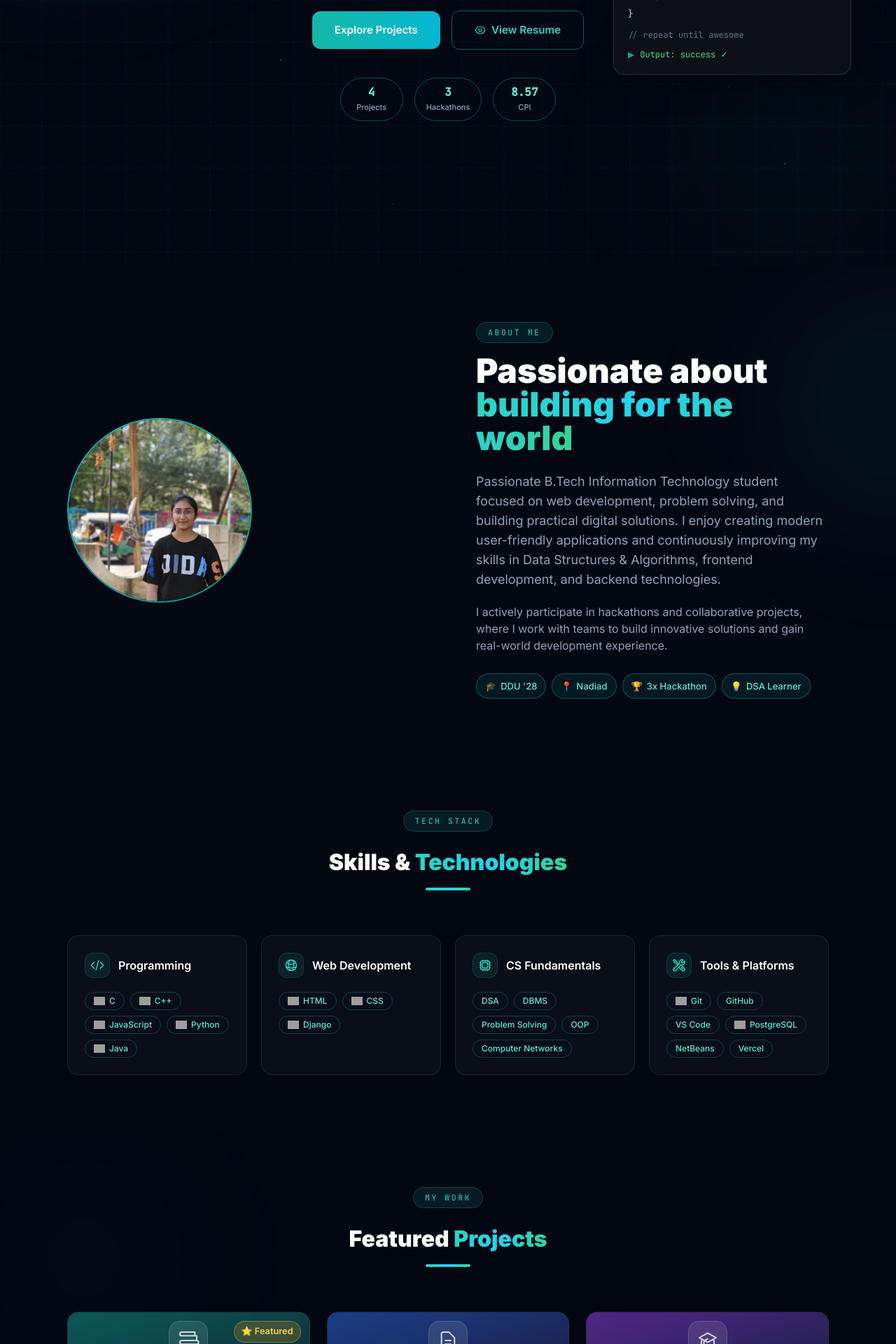
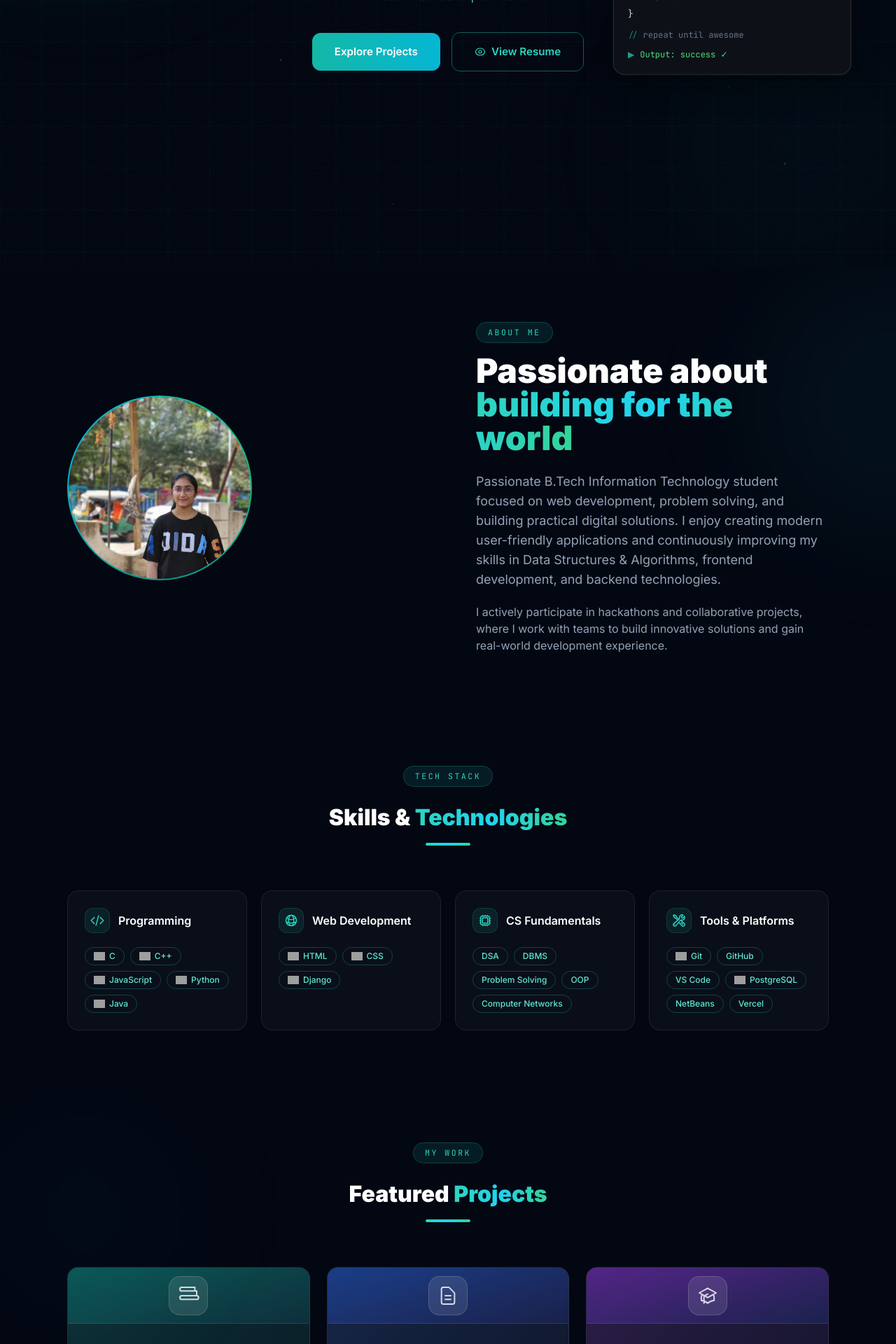
Before and after one commit to KRISHTI2503/my-portfolio, a React (Vite) app: page / in a window 1280 px wide. Shown: the part 420-2340 px from the top of the page at 70% size. Built offline with nearby package versions, Linux system fonts and the light colour scheme; grey boxes are pictures that could not be loaded.

Commit message:
fix: remove badges, stat counters, featured badge, availability text

```diff
--- a/src/components/About.jsx
+++ b/src/components/About.jsx
@@ -1,11 +1,5 @@
 import useReveal from '../hooks/useReveal'
 
-const badges = [
-  { emoji: '🎓', text: 'DDU \'28' },
-  { emoji: '📍', text: 'Nadiad' },
-  { emoji: '🏆', text: '3x Hackathon' },
-  { emoji: '💡', text: 'DSA Learner' },
-]
 
 export default function About() {
   const ref = useReveal()
@@ -59,23 +53,9 @@ export default function About() {
             Passionate B.Tech Information Technology student focused on web development, problem solving, and building practical digital solutions. I enjoy creating modern user-friendly applications and continuously improving my skills in Data Structures &amp; Algorithms, frontend development, and backend technologies.
           </p>
 
-          <p className="reveal reveal-delay-3 text-slate-400 leading-relaxed text-sm sm:text-base mb-7">
+          <p className="reveal reveal-delay-3 text-slate-400 leading-relaxed text-sm sm:text-base">
             I actively participate in hackathons and collaborative projects, where I work with teams to build innovative solutions and gain real-world development experience.
           </p>
-
-          {/* Badge chips */}
-          <div className="reveal reveal-delay-3 flex flex-wrap gap-2">
-            {badges.map(badge => (
-              <span
-                key={badge.text}
-                className="inline-flex items-center gap-1.5 px-3 py-1.5 rounded-full border border-teal-500/40 bg-teal-500/10 text-teal-300 hover:border-teal-400/70 hover:bg-teal-500/20 transition-all duration-200 cursor-default"
-                style={{ fontSize: '13px' }}
-              >
-                <span>{badge.emoji}</span>
-                <span className="font-medium">{badge.text}</span>
-              </span>
-            ))}
-          </div>
         </div>
       </div>
     </section>
--- a/src/components/Hero.jsx
+++ b/src/components/Hero.jsx
@@ -230,12 +230,7 @@ export default function Hero() {
           </button>
         </div>
 
-        {/* Stat counter pills */}
-        <div className="flex flex-wrap justify-center gap-3 sm:gap-4">
-          <StatCounter target={4} label="Projects" />
-          <StatCounter target={3} label="Hackathons" />
-          <StatCounter target={8.57} label="CPI" />
-        </div>
+
       </div>
 
       {resumeOpen && <ResumeModal onClose={() => setResumeOpen(false)} />}
--- a/src/components/Projects.jsx
+++ b/src/components/Projects.jsx
@@ -66,12 +66,7 @@ function ProjectCard({ project, index }) {
       <div className="absolute inset-0 opacity-0 group-hover:opacity-100 transition-opacity duration-500 pointer-events-none"
         style={{ background: `radial-gradient(circle at 50% 0%, ${project.accent}15, transparent 70%)` }} />
 
-      {/* Featured badge */}
-      {project.featured && (
-        <div className="absolute top-3 right-3 z-10 flex items-center gap-1 px-2.5 py-1 rounded-full bg-amber-500/20 border border-amber-400/40 text-amber-300 text-xs font-semibold">
-          ⭐ Featured
-        </div>
-      )}
+
 
       {/* Gradient header block */}
       <div
--- a/src/components/WorkExperience.jsx
+++ b/src/components/WorkExperience.jsx
@@ -43,10 +43,7 @@ export default function WorkExperience() {
               Open to Opportunities
             </h3>
 
-            {/* Availability text */}
-            <p className="relative text-teal-300/80 text-sm sm:text-base font-medium mb-4">
-              Available for SDE internships — Summer/Fall 2026
-            </p>
+
 
             <p className="relative text-slate-400 text-sm sm:text-base leading-relaxed max-w-sm mx-auto mb-7">
               Actively looking for internships and collaborative opportunities where I can contribute, learn, and grow as a developer.
```
